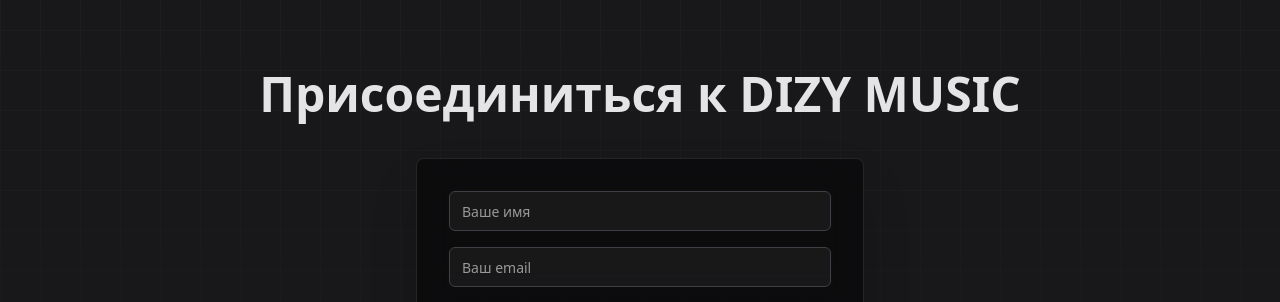
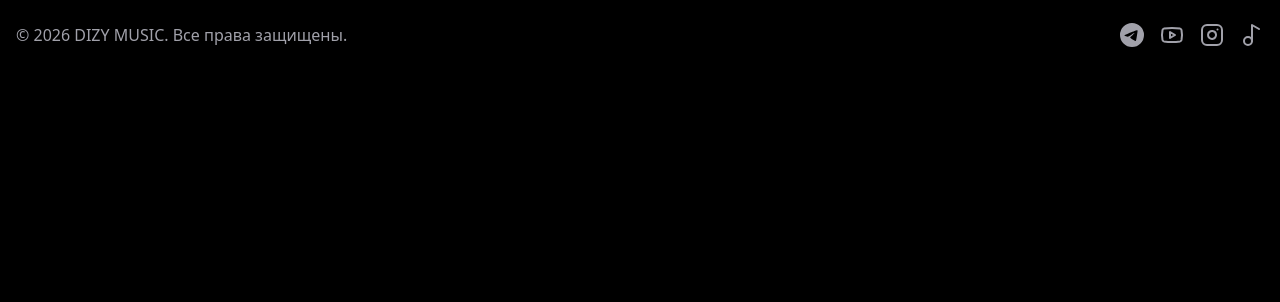
Before and after one commit to pr-poehali-dev/nordic-design-system, a React (Vite) app: page / in a window 1280 px wide. Shown: the part 3350-3652 px from the top of the page. After the commit the page ends 3429 px from the top, so only its background shows below. Built offline with nearby package versions, Linux system fonts and the light colour scheme.

Commit message:
Убери блок Присоединиться к DIZY MUSIC

```diff
--- a/src/pages/Index.tsx
+++ b/src/pages/Index.tsx
@@ -5,7 +5,6 @@ import {
   LicenseSection,
   GhostProductionSection,
   AboutSection,
-  ContactSection,
   Footer,
 } from "@/components/landing";
 
@@ -20,7 +19,6 @@ const Index = () => {
           <LicenseSection />
           <GhostProductionSection />
           <AboutSection />
-          <ContactSection />
         </main>
         <Footer />
       </div>
```
